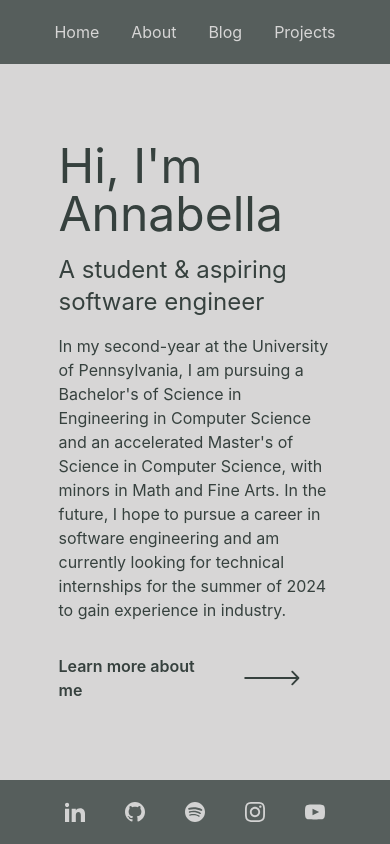
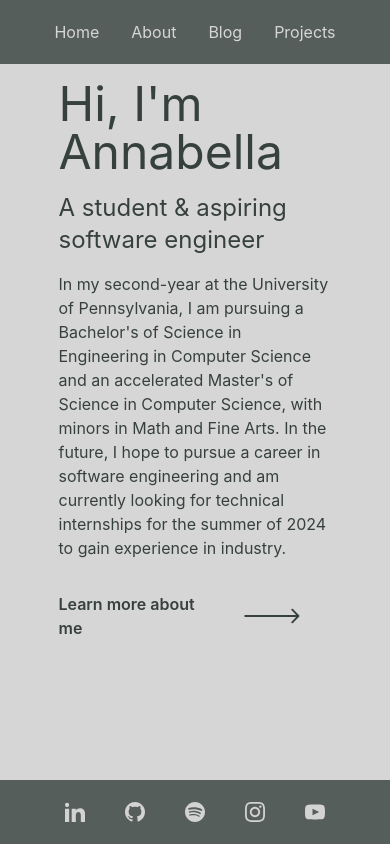
Before and after one commit to annabellatian/annabellatian.github.io, a React (Create React App) app: page / in a window 390 px wide. Built offline with nearby package versions, Linux system fonts and the light colour scheme.

Commit message:
fixed responsiveness

```diff
--- a/src/pages/Pages.css
+++ b/src/pages/Pages.css
@@ -10,16 +10,15 @@
 
 @layer components {
     .page-container {
-        @apply h-full flex float-left place-content-center py-16 bg-lightGray items-center;
+        @apply h-full flex float-left content-start justify-center bg-lightGray py-16 sm:items-center sm:content-start;
     }
     .text-scroll-container {
         @apply text-darkGreen px-[15%] overflow-auto my-0 sm:my-16;
     }
-    .page-scroll-container {
+    /* .page-scroll-container {
         @apply h-full flex float-left content-start justify-center bg-lightGray py-16 sm:items-center;
-        /* @apply h-full flex float-left content-start justify-center bg-lightGray py-16; */
 
-    }
+    } */
     .project-link {
         @apply text-xl text-darkGreen underline decoration-solid font-light leading-relaxed;
     }
--- a/src/pages/about.js
+++ b/src/pages/about.js
@@ -4,7 +4,7 @@ import './Pages.css';
 
 const About = () => {
   return (
-    <div class='page-scroll-container'>
+    <div class='page-container'>
       <div class='text-scroll-container'>
         <h1 class='text-5xl py-4 sm:text-6xl'>About</h1>
         <h4 class='text-l pb-4'>
--- a/src/pages/home.js
+++ b/src/pages/home.js
@@ -8,7 +8,7 @@ const Home = () => {
   return (
     <div class='page-container'>
       <div class='text-scroll-container'>
-        <h1 class='text-5xl pb-4 sm:text-6xl'>Hi, I'm Annabella
+        <h1 class='text-5xl py-4 sm:text-6xl'>Hi, I'm Annabella
         </h1>
         <h2 class='text-2xl pb-4 sm:text-3xl'>
           A student & aspiring software engineer
@@ -16,7 +16,7 @@ const Home = () => {
         <h4 class='text-l sm:text-xl'>In my second-year at the University of Pennsylvania, I am pursuing a Bachelor's of Science in Engineering in Computer Science and an accelerated Master's of Science in Computer Science, with minors in Math and Fine Arts. In the future,
           I hope to pursue a career in software engineering and am currently looking for technical internships for the summer of 2024 to gain experience in industry.
         </h4>
-        <div class='flex items-center pt-8'>
+        <div class='flex items-center pt-8 pb-4'>
           <h4 class='font-semibold'>Learn more about me</h4>
           <div class='px-8'><Link to='/about'><img src={arrow} width='60' color='#36413E'></img></Link></div>
         </div>
```
